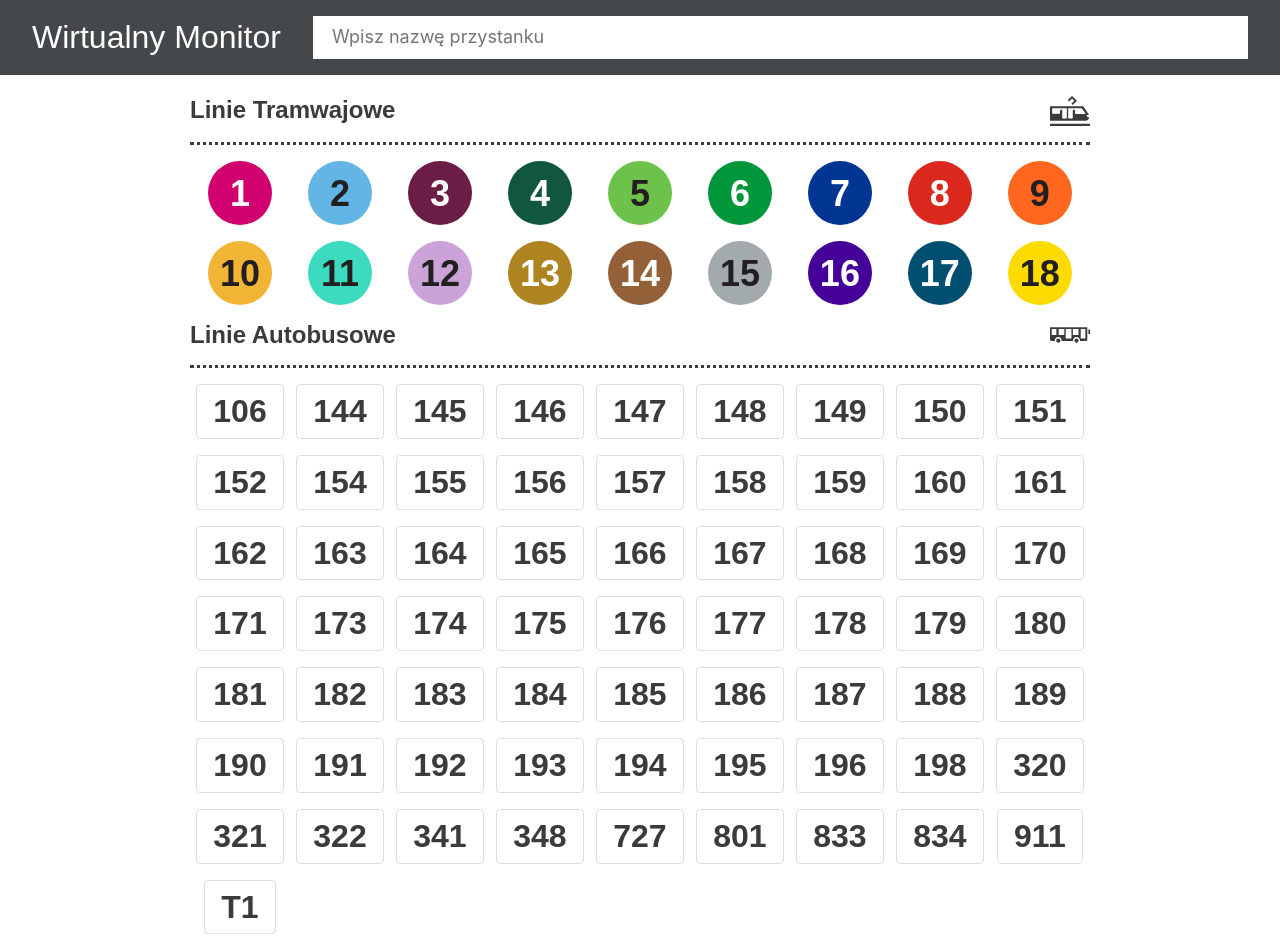
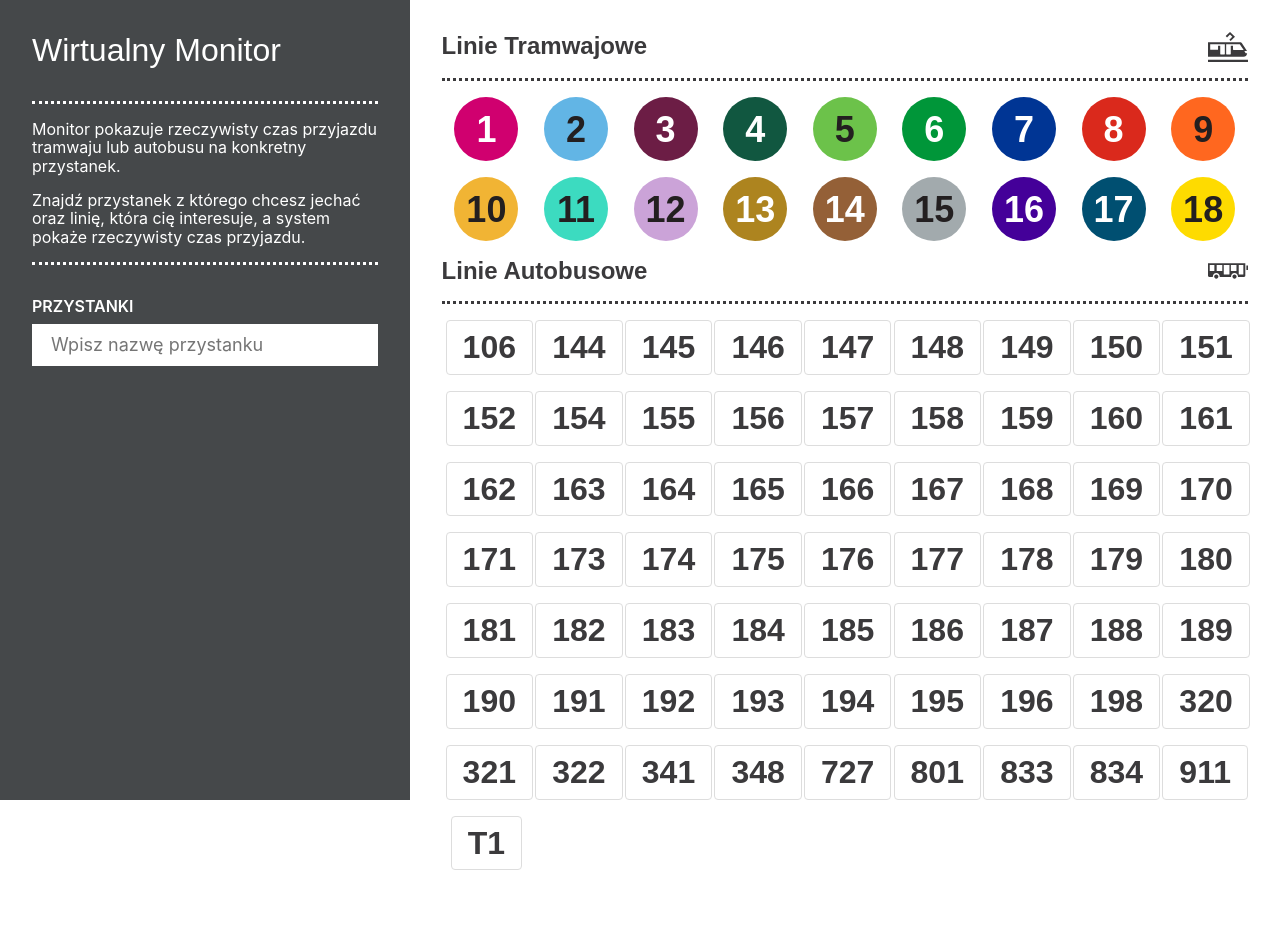
Before and after one commit to skotniczny/peka, a React (Create React App) app in the folder app/: page / in a window 1280 px wide. After the commit the page ends 918 px from the top, so only its background shows below. Built offline with nearby package versions, Linux system fonts and the light colour scheme.

Commit message:
Make desktop view

```diff
--- a/app/src/App.css
+++ b/app/src/App.css
@@ -1,9 +1,3 @@
-.App {
-  margin: 6rem auto 0;
-  width:  100%;
-  max-width: 900px;
-}
-
 .app-header {
   background-color: #45484a;
   padding: 1rem 2rem;
@@ -15,6 +9,24 @@
   display: flex;
   align-items: center;
   z-index: 1;
+}
+
+.header-description {
+  display: none;
+  color: #fff;
+  border-top: 3px dotted #fff;
+  border-bottom: 3px dotted #fff;
+  margin: 2rem 0;
+}
+
+.app-main {
+  padding: 6rem 2rem 0;
+}
+
+.main-content {
+  max-width: 900px;
+  margin-left: auto;
+  margin-right: auto;
 }
 
 .app-name {
@@ -37,6 +49,25 @@
 .app-header .search-component {
   flex: 1 1 100%;
   max-width: 100%;
+}
+
+@media (min-width: 1200px) {
+  .app-header {
+    display: block;
+    min-height: 100vh;
+    padding-top: 2rem;
+    width: 32%;
+  }
+
+  .app-main {
+    margin-left: 32%;
+    padding: 2rem;
+    width: 68%;
+  }
+
+  .header-description {
+    display: block;
+  }
 }
 
 .lines-list .row {
@@ -190,6 +221,20 @@
 
 /* Search Input */
 
+.form-label {
+  color: #fff;
+  display: none;
+  text-transform: uppercase;
+  margin-bottom: 0.5rem;
+  font-weight: 600;
+}
+
+@media (min-width: 1200px) {
+  .form-label {
+    display: inline-block;
+  }
+}
+
 .search-form {
   font-size: 1.125rem;
   border: 3px solid #fff;
@@ -219,6 +264,10 @@
 .search-row {
   border-top: 1px solid #ddd;
   padding: 0.5rem 1rem;
+}
+
+.search-row:hover {
+  background-color: #f2f2f2;
 }
 
 .order-no {
--- a/app/src/App.js
+++ b/app/src/App.js
@@ -1,26 +1,27 @@
 import React, { Component } from 'react';
-import { BrowserRouter as Router, Route, Link } from 'react-router-dom';
+import { BrowserRouter as Router, Route } from 'react-router-dom';
 import { BASENAME } from './common/data';
 
 import './App.css';
 
+import AppHeader from './components/AppHeader';
 import Lines from './components/Lines';
 import Line from './components/Line';
 import StopPoint from './components/StopPoints';
-import SearchStopPoint from './components/SearchStopPoint';
 
 class App extends Component {
   render() {
     return (
       <Router basename={BASENAME}>
         <div className="App">
-          <header className="app-header">
-            <h1 className="app-name"><Link className="app-name-link" to="/">Wirtualny Monitor</Link></h1>
-            <SearchStopPoint />
-          </header>
-          <Route exact path="/" component={Lines} />
-          <Route path={`/linia/:number`} render={({match}) =>  (<Line number={match.params.number} />)} />
-          <Route path={`/przystanek/:tag`} render={({match}) => (<StopPoint tag={match.params.tag} />)} />
+          <AppHeader />
+          <main className="app-main">
+            <div className="main-content">
+              <Route exact path="/" component={Lines} />
+              <Route path={`/linia/:number`} render={({match}) =>  (<Line number={match.params.number} />)} />
+              <Route path={`/przystanek/:tag`} render={({match}) => (<StopPoint tag={match.params.tag} />)} />
+            </div>
+          </main>
         </div>
       </Router>
     );
--- /dev/null
+++ b/app/src/components/AppHeader.js
@@ -0,0 +1,16 @@
+import React from 'react';
+import SearchStopPoint from './SearchStopPoint';
+import { Link } from 'react-router-dom';
+
+const AppHeader = () => (
+  <header className="app-header">
+  <h1 className="app-name"><Link className="app-name-link" to="/">Wirtualny Monitor</Link></h1>
+  <div className="header-description">
+    <p>Monitor pokazuje rzeczywisty czas przyjazdu tramwaju lub autobusu na konkretny przystanek.</p>
+    <p>Znajdź przystanek z którego chcesz jechać oraz linię, która cię interesuje, a system pokaże rzeczywisty czas przyjazdu.</p>
+  </div>
+  <SearchStopPoint />
+</header>
+)
+
+export default AppHeader;
--- a/app/src/components/SearchStopPoint.js
+++ b/app/src/components/SearchStopPoint.js
@@ -50,6 +50,7 @@ export default class SearchStopPoint extends Component {
       <div className="search-component">
         <form onSubmit={this.handleSubmit}>
           <div className="search-bar">
+            <label className="form-label">Przystanki</label>
             <input className="search-form" type="text" value={this.state.query} onChange={this.handleInput} placeholder="Wpisz nazwę przystanku" />
           </div>
         </form>
```
